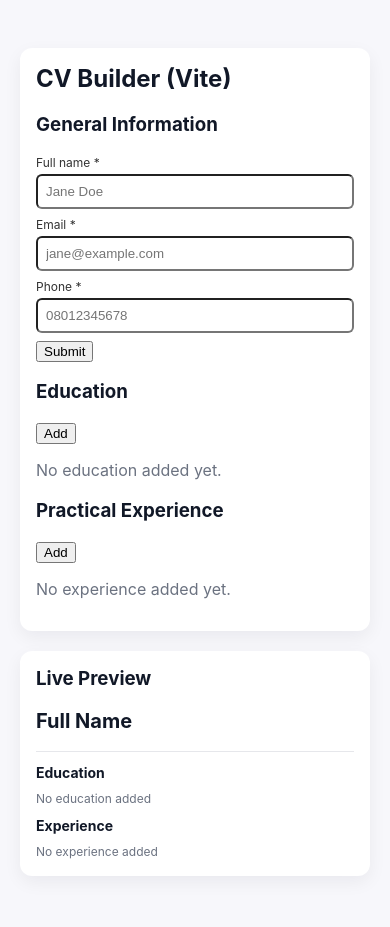
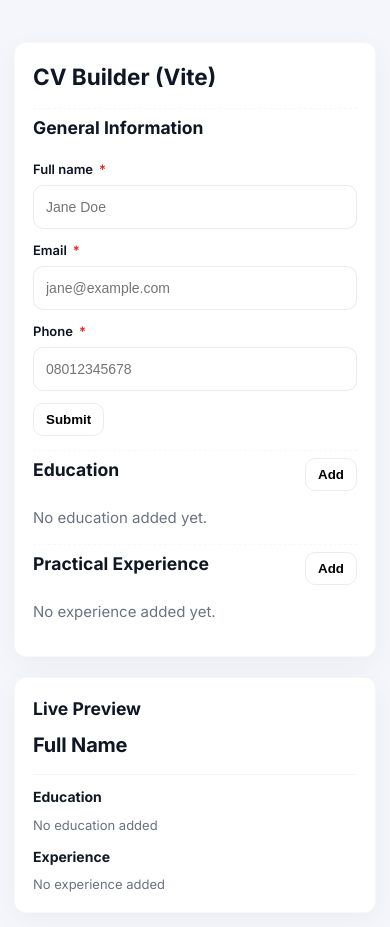
Before and after one commit to hencci/cv-application, a React (Vite) app in the folder cv-application/: page / in a window 390 px wide. Before the commit the page ends 896 px from the top, so only its background shows below. Built offline with nearby package versions, Linux system fonts and the light colour scheme.

Commit message:
style: apply modern theme, responsive layout, and form control styles

```diff
--- a/cv-application/src/components/FormField.jsx
+++ b/cv-application/src/components/FormField.jsx
@@ -8,7 +8,7 @@ export default function FormField({
   placeholder = "",
   onChange,
   textarea = false,
-  options = null, // array of { value, label } for select
+  options = null, // array of { value, label }
   required = false,
   hasError = false,
   id,
@@ -16,31 +16,22 @@ export default function FormField({
   const inputId = id || name;
 
   return (
-    <div style={{ marginBottom: 8 }}>
-      <label
-        htmlFor={inputId}
-        style={{
-          display: "block",
-          fontSize: 12,
-          color: "#333",
-          marginBottom: 4,
-        }}
-      >
+    <div className="form-row">
+      <label htmlFor={inputId} className="form-label">
         {label}
-        {required ? " *" : ""}
+        {required && <span className="required">*</span>}
       </label>
 
       {options ? (
-        // Render a select dropdown when `options` is provided
         <select
           id={inputId}
           name={name}
           value={value}
           onChange={onChange}
           aria-invalid={hasError}
-          style={{ width: "100%", padding: 8, borderRadius: 6 }}
+          className={`form-control form-select ${hasError ? "invalid" : ""}`}
         >
-          <option value="">Select...</option>
+          <option value="">Select…</option>
           {options.map((opt) => (
             <option key={opt.value} value={opt.value}>
               {opt.label}
@@ -54,9 +45,9 @@ export default function FormField({
           value={value}
           placeholder={placeholder}
           onChange={onChange}
+          aria-invalid={hasError}
+          className={`form-control form-textarea ${hasError ? "invalid" : ""}`}
           rows={4}
-          aria-invalid={hasError}
-          style={{ width: "100%", padding: 8, borderRadius: 6 }}
         />
       ) : (
         <input
@@ -67,7 +58,7 @@ export default function FormField({
           placeholder={placeholder}
           onChange={onChange}
           aria-invalid={hasError}
-          style={{ width: "100%", padding: 8, borderRadius: 6 }}
+          className={`form-control ${hasError ? "invalid" : ""}`}
         />
       )}
     </div>
--- a/cv-application/src/index.css
+++ b/cv-application/src/index.css
@@ -1,21 +1,61 @@
-/* Base styles (global) */
+@import url("https://fonts.googleapis.com/css2?family=Inter:wght@300;400;600;700&display=swap");
+
 :root {
-  --bg: #f7f7fb;
+  --bg: #f4f6fb;
   --card: #ffffff;
-  --muted: #666;
+  --muted: #6b7280;
+  --text: #0f1724;
+  --accent: #2563eb;
+  --accent-600: #1e40af;
+  --success: #16a34a;
+  --danger: #dc2626;
+  --glass: rgba(15, 23, 42, 0.04);
+
+  --radius: 12px;
+  --input-height: 44px;
 }
 
- *{
-  box-sizing:border-box
+* {
+  box-sizing: border-box;
 }
 
-html,body,#root {
-  height:100%
+html,
+body,
+#root {
+  height: 100%;
 }
 
 body {
-  margin:0;
-  font-family: Inter, system-ui, -apple-system, 'Segoe UI', Roboto, 'Helvetica Neue', Arial;
+  margin: 0;
+  font-family: "Inter", system-ui, -apple-system, "Segoe UI", Roboto,
+    "Helvetica Neue", Arial;
   background: var(--bg);
-  color:#111827;
+  color: var(--text);
+  -webkit-font-smoothing: antialiased;
+  -moz-osx-font-smoothing: grayscale;
+  line-height: 1.45;
+  font-size: 15px;
 }
+
+/* Utility */
+.container {
+  max-width: 1100px;
+  margin: 28px auto;
+  padding: 18px;
+}
+
+.small {
+  font-size: 13px;
+  color: var(--muted);
+}
+
+.muted {
+  color: var(--muted);
+}
+
+/* tiny reset for lists in preview */
+ul {
+  padding-left: 0;
+  margin: 0;
+  list-style: none;
+}
--- a/cv-application/src/styles/app.css
+++ b/cv-application/src/styles/app.css
@@ -1,18 +1,4 @@
-/* Minimal layout used across the app */
-.app-container {
-  max-width: 900px;
-  margin: 28px auto;
-  padding: 16px;
-}
-
-.panel {
-  background: var(--card);
-  padding: 16px;
-  border-radius: 12px;
-  box-shadow: 0 6px 18px rgba(15, 23, 42, 0.06);
-}
-
-/* .two-column layout: form area + preview sidebar */
+/* Layout: two-column (forms + preview) */
 .app-container.two-column {
   max-width: 1100px;
   margin: 28px auto;
@@ -20,17 +6,164 @@
   display: grid;
   grid-template-columns: 1fr 380px;
   gap: 20px;
+  align-items: start;
+}
+
+/* Single-column fallback */
+@media (max-width: 980px) {
+  .app-container.two-column {
+    grid-template-columns: 1fr;
+    padding: 14px;
+  }
+}
+
+.panel {
+  background: var(--card);
+  padding: 18px;
+  border-radius: var(--radius);
+  box-shadow: 0 8px 30px var(--glass);
+  border: 1px solid rgba(15, 23, 42, 0.03);
+}
+
+.panel h2,
+.panel h3 {
+  margin: 0 0 10px 0;
+  font-weight: 700;
+  color: var(--text);
+}
+
+.section-title {
+  display: flex;
+  justify-content: space-between;
+  align-items: center;
+  margin-bottom: 10px;
+}
+
+.general-section,
+.education-section,
+.experience-section {
+  margin-top: 14px;
+  padding-top: 6px;
+  border-top: 1px dashed rgba(15, 23, 42, 0.03);
+}
+
+/* --------------------------
+   Form control styles (used by FormField.jsx)
+   -------------------------- */
+.form-row {
+  margin-bottom: 12px;
+}
+
+.form-label {
+  display: block;
+  margin-bottom: 6px;
+  font-size: 13px;
+  color: #0b1220;
+  font-weight: 600;
+}
+
+.required {
+  color: var(--danger);
+  margin-left: 6px;
+  font-weight: 600;
+  font-size: 13px;
+}
+
+/* inputs / textarea / select */
+.form-control {
+  width: 100%;
+  min-height: var(--input-height);
+  padding: 10px 12px;
+  border-radius: 10px;
+  border: 1px solid rgba(15, 23, 42, 0.08);
+  background: #fff;
+  font-size: 14px;
+  color: var(--text);
+  transition: box-shadow 0.12s ease, border-color 0.12s ease,
+    transform 0.06s ease;
+  outline: none;
+  -webkit-appearance: none;
+}
+
+.form-control:focus {
+  box-shadow: 0 4px 18px rgba(37, 99, 235, 0.08);
+  border-color: var(--accent);
+  transform: translateY(-1px);
+}
+
+.form-textarea {
+  min-height: 100px;
+  resize: vertical;
+  padding-top: 10px;
+  padding-bottom: 10px;
+}
+.form-select {
+  height: var(--input-height);
+}
+
+.form-control.invalid {
+  border-color: rgba(220, 38, 38, 0.9);
+  background: #fff6f6;
 }
 
 .field-error {
-  color: #b91c1c;
-  font-size: 12px;
-  margin-top: 4px;
-  margin-bottom: 6px;
+  margin-top: 6px;
+  color: var(--danger);
+  font-size: 13px;
 }
 
-@media (max-width: 900px) {
-  .app-container.two-column {
-    grid-template-columns: 1fr;
-  }
+button {
+  background: transparent;
+  border: 1px solid rgba(15, 23, 42, 0.08);
+  padding: 8px 12px;
+  border-radius: 10px;
+  font-weight: 600;
+  cursor: pointer;
+  transition: background 0.12s ease, transform 0.06s ease, box-shadow 0.12s ease;
 }
+
+button:hover {
+  transform: translateY(-1px);
+  box-shadow: 0 6px 18px rgba(15, 23, 42, 0.06);
+}
+
+button:active {
+  transform: translateY(0);
+}
+
+button.primary {
+  background: linear-gradient(180deg, var(--accent), var(--accent-600));
+  color: #fff;
+  border: none;
+}
+button.ghost {
+  background: transparent;
+}
+
+/* small inline button group spacing */
+button + button {
+  margin-left: 8px;
+}
+
+/* small helpers for display items */
+.display-block h4 {
+  margin: 0 0 6px 0;
+  font-weight: 700;
+}
+
+.display-block p {
+  margin: 0;
+  color: var(--muted);
+}
+
+/* Reset default input invalid styling in some browsers */
+input:invalid {
+  box-shadow: none;
+}
+
+/* small reset for mini forms */
+.mini-form {
+  margin-bottom: 14px;
+  background: transparent;
+  padding: 0;
+}
--- a/cv-application/src/styles/education.css
+++ b/cv-application/src/styles/education.css
@@ -3,22 +3,9 @@
 }
 
 .edu-item {
-  border-top: 1px solid #f0f0f0;
   padding: 10px 0;
 }
 
 .edu-display strong {
   display: block;
 }
-
-.muted {
-  color: #6b7280;
-}
-
-.small {
-  font-size: 12px;
-}
-
-.education-section .mini-form {
-  margin-bottom: 12px;
-}
--- a/cv-application/src/styles/experience.css
+++ b/cv-application/src/styles/experience.css
@@ -3,22 +3,9 @@
 }
 
 .exp-item {
-  border-top: 1px solid #f0f0f0;
   padding: 10px 0;
 }
 
 .exp-display strong {
   display: block;
 }
-
-.muted {
-  color: #6b7280;
-}
-
-.small {
-  font-size: 12px;
-}
-
-.experience-section .mini-form {
-  margin-bottom: 12px;
-}
--- a/cv-application/src/styles/general.css
+++ b/cv-application/src/styles/general.css
@@ -1,12 +1,7 @@
 .general-section {
   margin-top: 12px;
 }
-
-.display-block h4 {
-  margin: 0;
+.display-block {
+  padding: 8px 4px;
+  background: transparent;
 }
-
-/* tiny helper for form spacing inside the section */
-.general-section .mini-form {
-  margin-bottom: 12px;
-}
--- a/cv-application/src/styles/preview.css
+++ b/cv-application/src/styles/preview.css
@@ -1,72 +1,67 @@
+.preview-panel {
+  background: linear-gradient(180deg, #fbfbff, #ffffff);
+  padding: 16px;
+}
+
 .cv-preview {
-  font-family: inherit;
   font-size: 14px;
-  line-height: 1.35;
+  color: var(--text);
 }
 
 .cv-header {
-  border-bottom: 1px solid #e6e7eb;
+  border-bottom: 1px solid rgba(15, 23, 42, 0.04);
   padding-bottom: 10px;
   margin-bottom: 12px;
+  display: flex;
+  flex-direction: column;
+  gap: 4px;
 }
 
 .cv-name {
-  margin: 0 0 6px 0;
+  margin: 0;
   font-size: 20px;
+  font-weight: 700;
+  letter-spacing: -0.2px;
 }
 
 .cv-contact {
-  color: #6b7280;
+  color: var(--muted);
   font-size: 13px;
-}
-
-.cv-contact .sep {
-  margin: 0 6px;
+  display: flex;
+  gap: 8px;
+  align-items: center;
 }
 
 .cv-section {
-  margin-top: 10px;
+  margin-top: 12px;
 }
 
 .cv-section h4 {
   margin: 0 0 8px 0;
-}
-
-.cv-edu-list,
-.cv-exp-list {
-  list-style: none;
-  padding: 0;
-  margin: 0;
+  font-size: 14px;
+  color: #111827;
+  font-weight: 700;
 }
 
 .cv-edu-item,
 .cv-exp-item {
-  margin-bottom: 10px;
+  margin-bottom: 12px;
+  padding-bottom: 6px;
+  border-bottom: 1px dashed rgba(15, 23, 42, 0.03);
 }
 
-.cv-edu-title {
-  font-weight: 600;
-}
-
+.cv-edu-title,
 .cv-exp-title {
   font-weight: 600;
 }
 
 .cv-exp-resp {
   margin: 6px 0 0 0;
+  color: #111827;
 }
 
-.muted {
-  color: #6b7280;
+/* small muted helper text */
+.muted.small {
+  color: var(--muted);
+  font-size: 13px;
 }
-
-.small {
-  font-size: 12px;
-}
-
-.preview-panel {
-  background: #fbfbff;
-  padding: 12px;
-  border-radius: 8px;
-  box-shadow: 0 4px 14px rgba(14, 18, 32, 0.04);
-}
```
